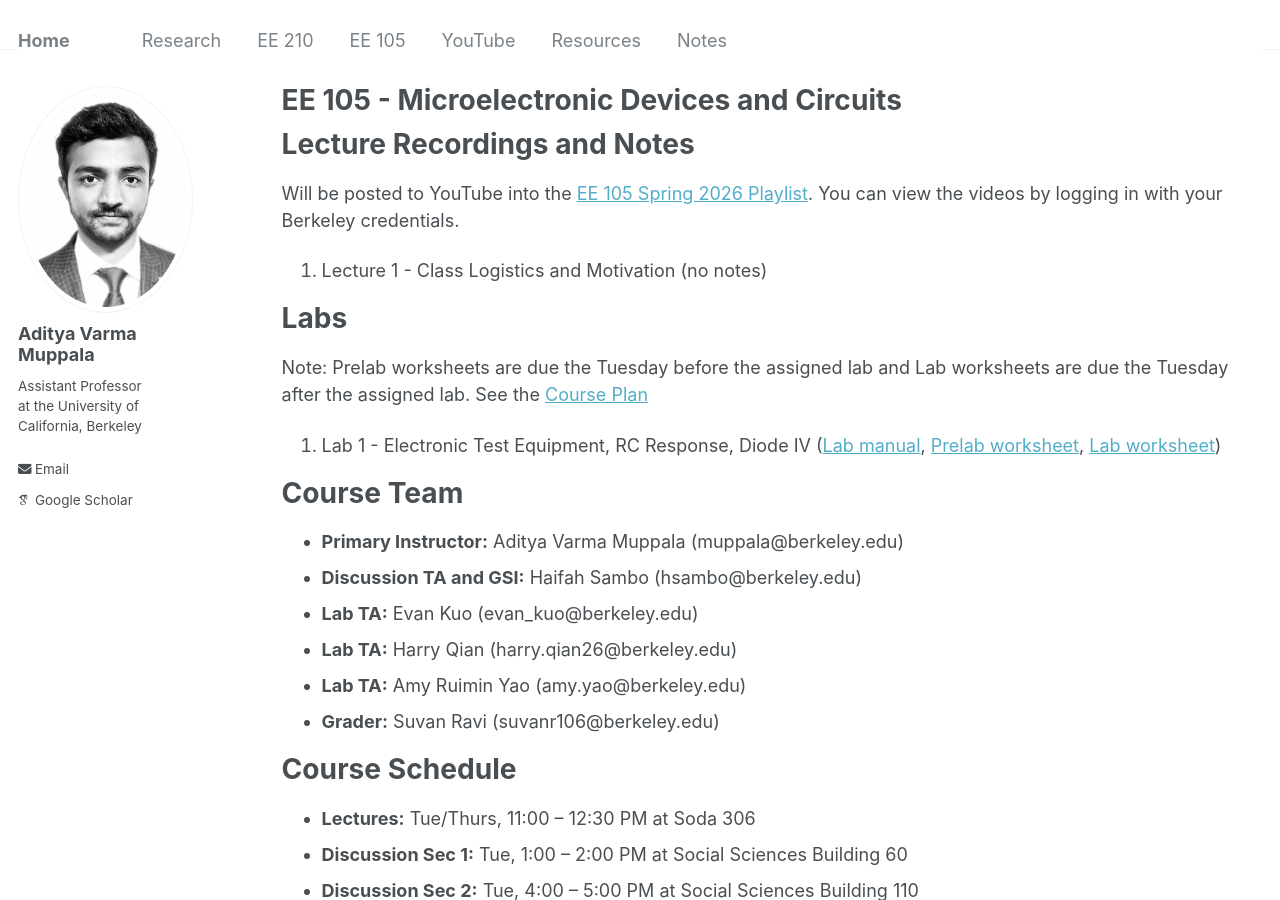
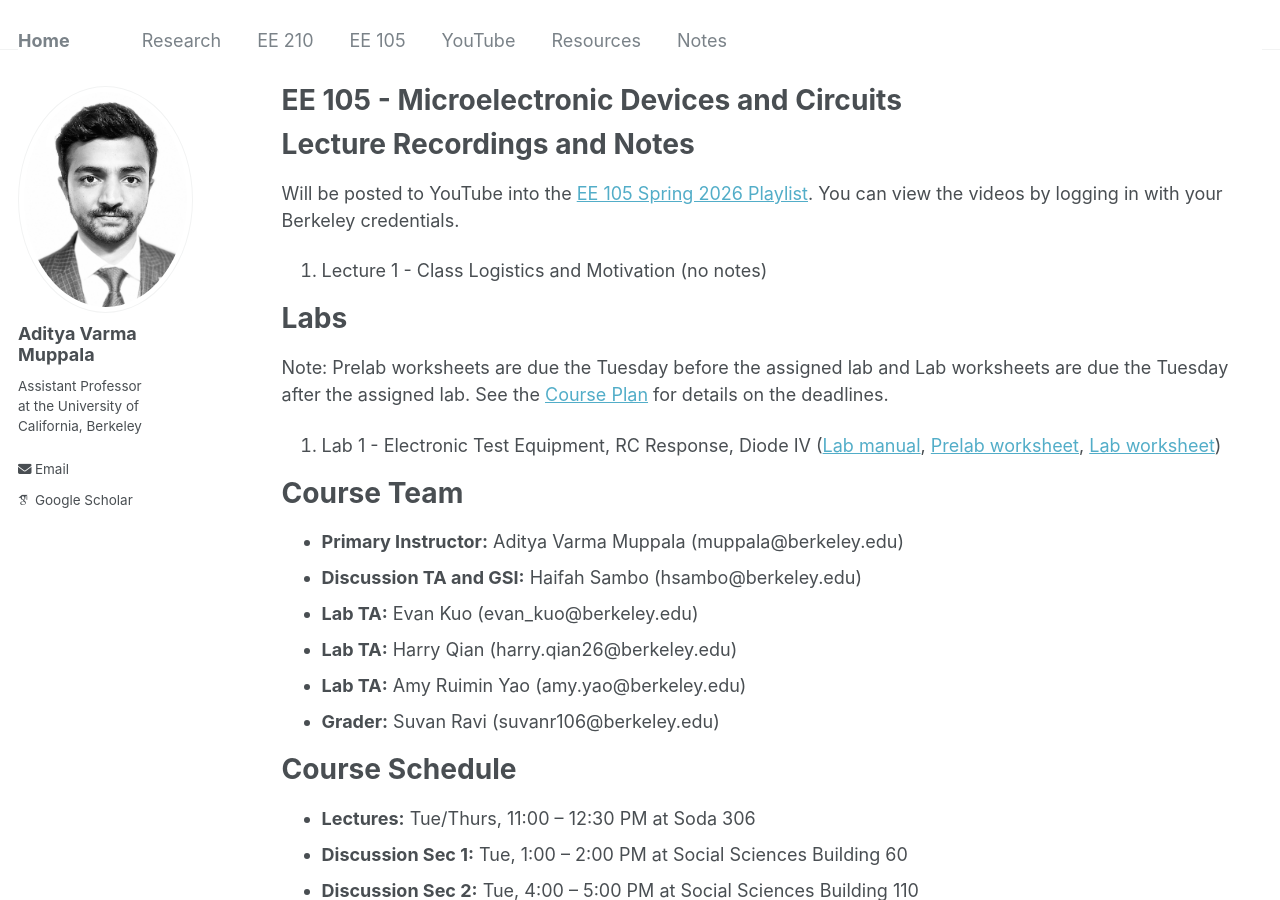
Before and after one commit to AdityaMuppala/adityamuppala.github.io, a Jekyll site: the page built from _pages/teaching105.md, in a window 1280 px wide and 900 px high. Built offline with Jekyll 4.4.1, drawn with Linux system fonts in a browser that asks for light colours; some web fonts are replaced.

Commit message:
Update teaching105.md

```diff
--- a/_pages/teaching105.md
+++ b/_pages/teaching105.md
@@ -11,7 +11,9 @@ Will be posted to YouTube into the [EE 105 Spring 2026 Playlist](https://www.you
 1. Lecture 1 - Class Logistics and Motivation (no notes)
 
 # Labs
-Note: Prelab worksheets are due the Tuesday before the assigned lab and Lab worksheets are due the Tuesday after the assigned lab. See the [Course Plan](https://docs.google.com/spreadsheets/d/1bhgJt2vBqf57tbEGMazgpxgWUwKMMOcNxApGFoNIxrg/edit?usp=sharing)
+Note: Prelab worksheets are due the Tuesday before the assigned lab and Lab worksheets are due the Tuesday after the assigned lab.
+See the [Course Plan](https://docs.google.com/spreadsheets/d/1bhgJt2vBqf57tbEGMazgpxgWUwKMMOcNxApGFoNIxrg/edit?usp=sharing) for details on the deadlines.
+
 1. Lab 1 - Electronic Test Equipment, RC Response, Diode IV ([Lab manual](), [Prelab worksheet](), [Lab worksheet]())
 
 # Course Team
```
